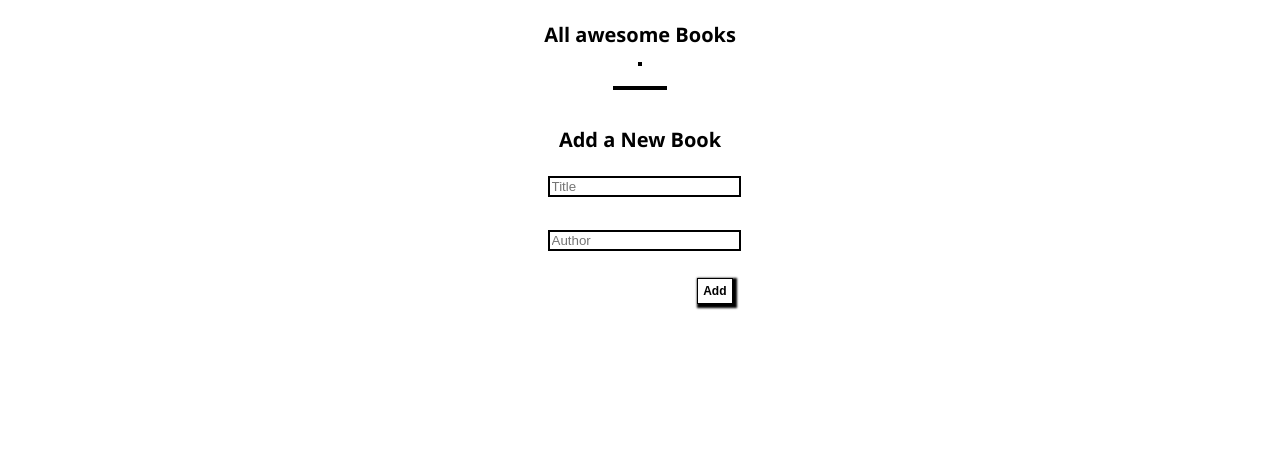
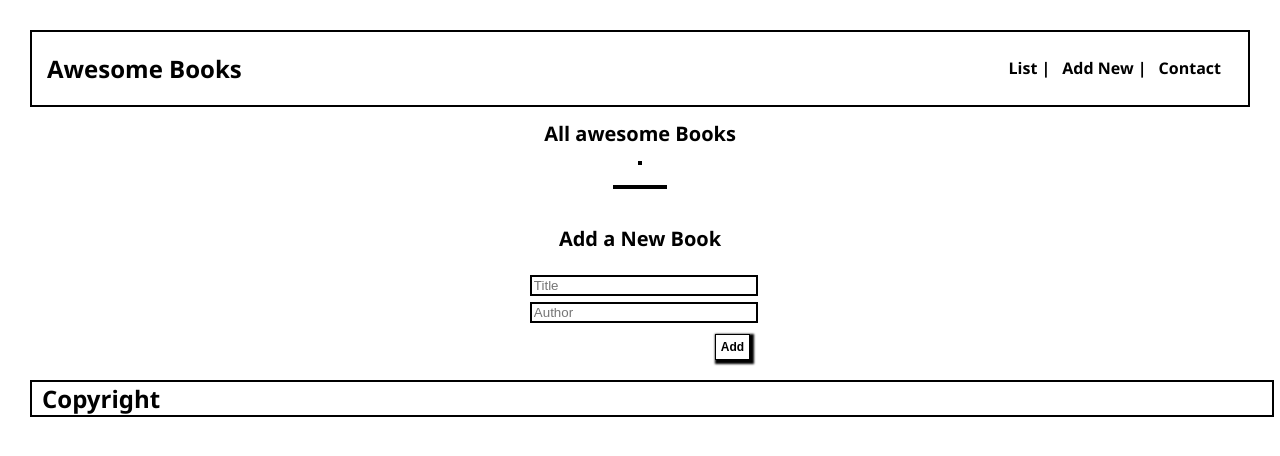
Before and after one commit to MariamOsman11/Awesome-Books, a website: page index.html in a window 1280 px wide. Drawn offline with Linux system fonts and the light colour scheme.

Commit message:
The layout of the awesome books

```diff
--- a/index.html
+++ b/index.html
@@ -9,7 +9,17 @@
    </head>
 
    <body>
+      <div class="main-content">
+         <div class="main-menu">
+            <h2>Awesome Books</h2>
+            <ul>
+               <li>List |</li>
+               <li>Add New |</li>
+               <li>Contact</li>
+            </ul>
+         </div>
          <div class="container">
+
             <h1> All awesome Books</h1>
             <div class="bookList">
 
@@ -18,10 +28,14 @@
             <div class="form_styles">
                <h2>Add a New Book</h2>
                <form action="" id="form-action">
-               <input type="text" name="text" placeholder="Title" class="title" required><br><br>
-               <input type="text" name="text" placeholder="Author" class="author" required><br><br>
+                  <input type="text" name="text" placeholder="Title" class="title" required><br>
+                  <input type="text" name="text" placeholder="Author" class="author" required>
                   <button id="btn-add" type="submit">Add</button>
                </form>
+            </div>
+         </div>
+         <div class="footer-section">
+            <h2>Copyright</h2>
          </div>
       </div>
       <script src="js/index.js"></script>
--- a/js/index.js
+++ b/js/index.js
@@ -59,6 +59,7 @@ function removeBook(index) {
 }
 
 const form = document.querySelector('form');
+
 form.addEventListener('submit', objectOne.addBook);
 
 objectOne.storedLocal();
--- a/style.css
+++ b/style.css
@@ -1,5 +1,12 @@
 body {
   font-family: 'Segoe UI', Tahoma, Geneva, Verdana, sans-serif;
+  margin: 0;
+  padding: 0;
+  box-sizing: border-box;
+}
+
+#btn-add {
+  margin-top: 5%;
 }
 
 .container {
@@ -8,6 +15,7 @@ body {
   font-size: 20px;
   font-weight: 700;
   align-items: center;
+  margin-bottom: 20px;
 }
 
 .bookList > div:nth-child(odd) {
@@ -76,3 +84,41 @@ body {
 .books_container p {
   font-size: 12px;
 }
+
+.main-menu {
+  justify-content: space-between;
+  padding: 0 15px;
+  border: 2px solid #000;
+  display: flex;
+  align-items: center;
+}
+
+.main-menu ul {
+  list-style-type: none;
+  display: flex;
+  justify-content: space-evenly;
+}
+
+.main-menu li {
+  font-size: 16px;
+  font-weight: 700;
+  margin-right: 12px;
+}
+
+.footer-section {
+  padding: 0 10px;
+  border: 2px solid #000;
+  display: flex;
+  align-items: center;
+  width: 100%;
+}
+
+.footer-section h2 {
+  margin: 0;
+}
+
+.main-content {
+  padding: 30px;
+  display: flex;
+  flex-direction: column;
+}
```
Lines whose indentation alone changed are shown as unchanged.
